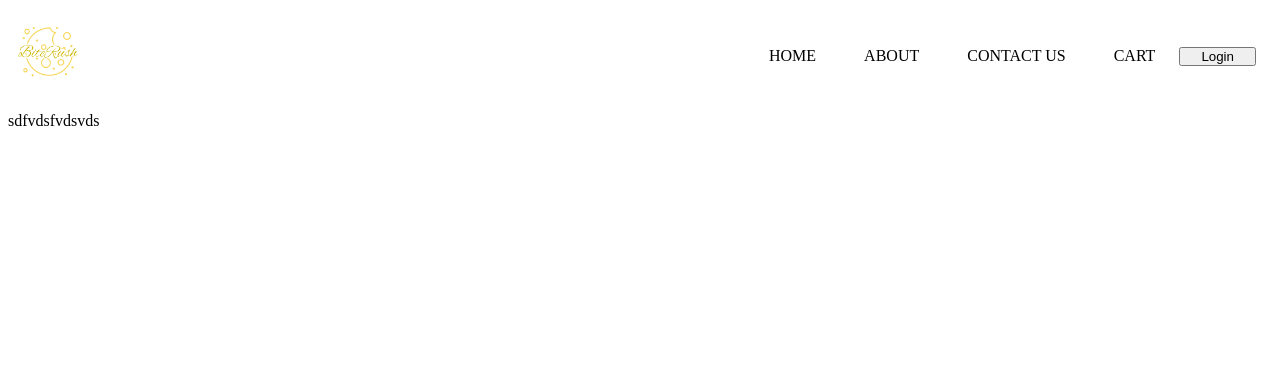
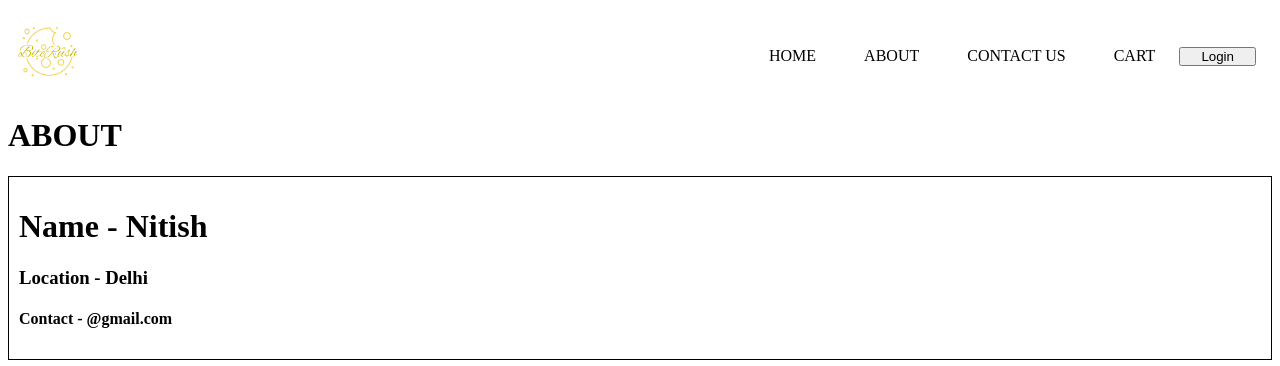
Before and after one commit to Nitishcoderr/BiteRush, a React (Vite) app: page /about in a window 1280 px wide. Shown: the top 366 px of the page. Built offline with nearby package versions, Linux system fonts and the light colour scheme; the HTML template or start-up script is replaced by a standard one.

Commit message:
about page added

```diff
--- a/src/Components/About.jsx
+++ b/src/Components/About.jsx
@@ -1,9 +1,13 @@
 import React from 'react'
+import UserCard from './UserCard'
+import '../style/About.css';
+
 
 const About = () => {
   return (
     <div>
-      sdfvdsfvdsvds
+      <h1>ABOUT</h1>
+      <UserCard name={"Nitish"} location={"Delhi"} />
     </div>
   )
 }
--- /dev/null
+++ b/src/Components/UserCard.jsx
@@ -0,0 +1,14 @@
+import React from 'react'
+import '../style/About.css';
+
+const UserCard = ({name,location}) => {
+  return (
+    <div className='user-card'>
+      <h1>Name - {name}</h1>
+      <h3>Location - {location}</h3>
+      <h4>Contact - @gmail.com</h4>
+    </div>
+  )
+}
+
+export default UserCard
--- /dev/null
+++ b/src/style/About.css
@@ -0,0 +1,4 @@
+.user-card{
+    padding: 10px;
+    border: 1px solid black;
+}
```
